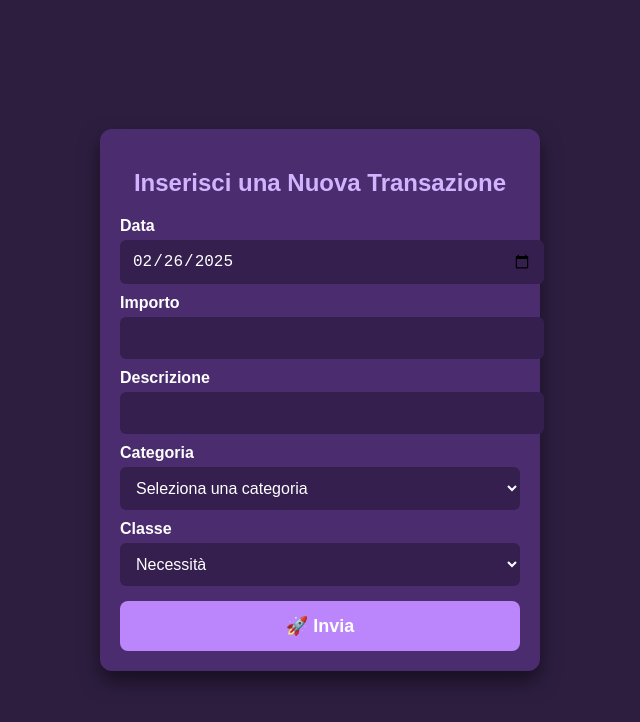
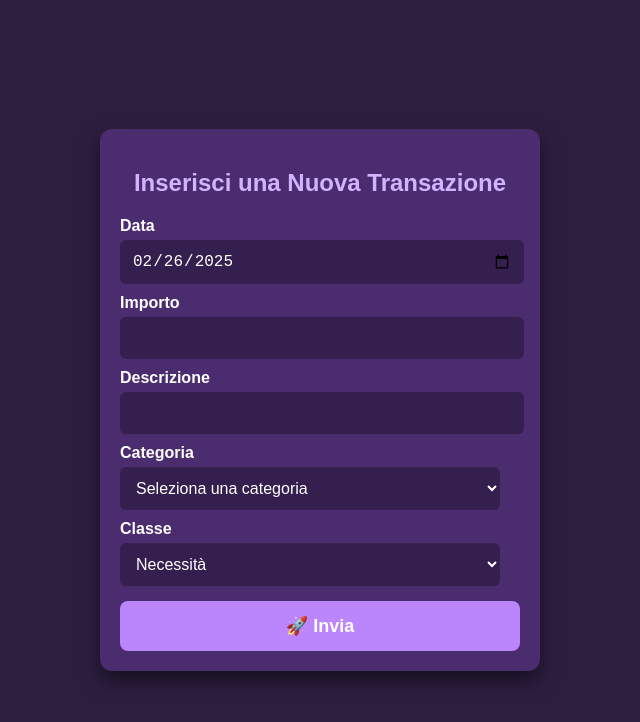
Before and after one commit to davidebrig/iulian-form-transazioni, a plain HTML site: page index.html in a window 1280 px wide. Shown: the whole page, without its empty margins (320-960 px from the left). Drawn offline with Linux system fonts and the light colour scheme; no server answers.

Commit message:
Update style.css

```diff
--- a/style.css
+++ b/style.css
@@ -17,6 +17,7 @@ body {
   box-shadow: 0 10px 20px rgba(0, 0, 0, 0.5);
   width: 90%;
   max-width: 400px;
+  margin: 20px;
 }
 
 h2 {
@@ -31,7 +32,7 @@ label {
 }
 
 input, select {
-  width: 100%;
+  width: calc(100% - 20px);
   padding: 12px;
   border: none;
   border-radius: 6px;
@@ -71,5 +72,6 @@ button.submit-button:hover {
   input, select, button {
     font-size: 14px;
     padding: 10px;
+    width: 100%;
   }
 }
```
